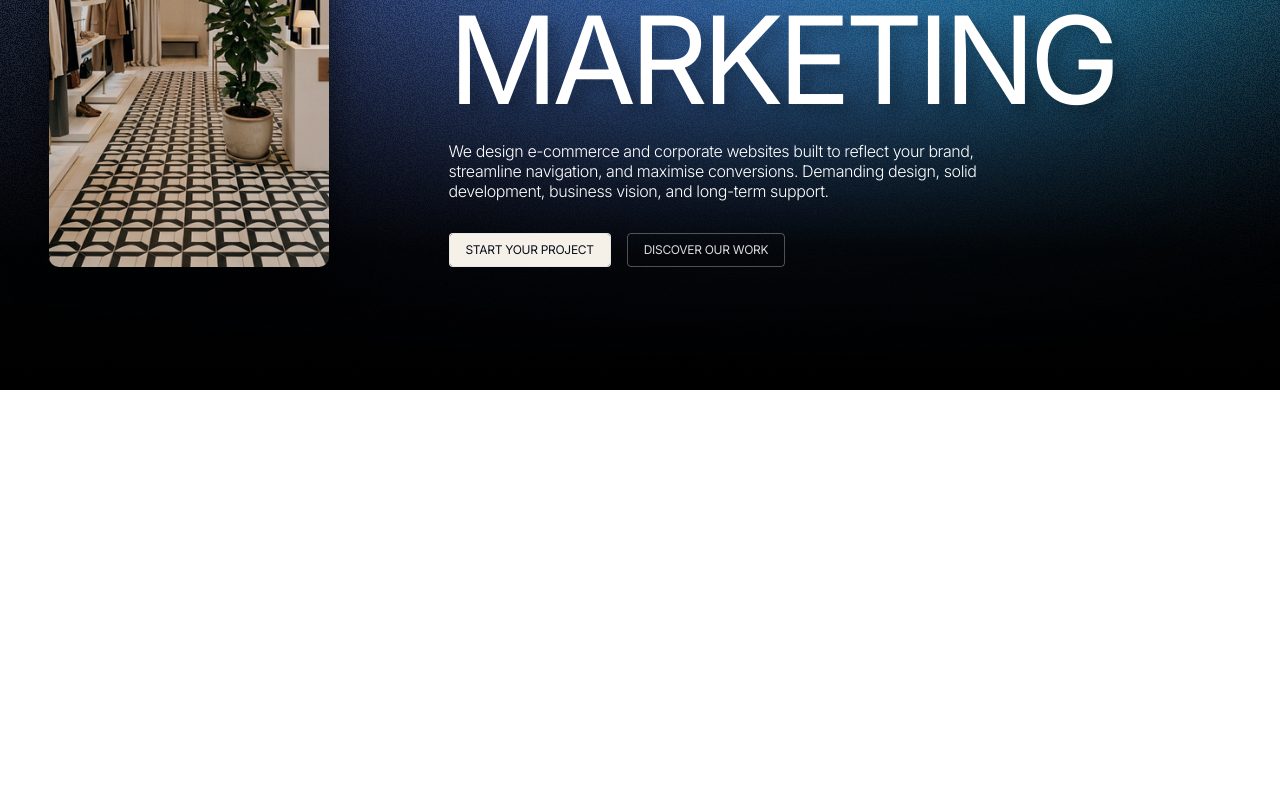
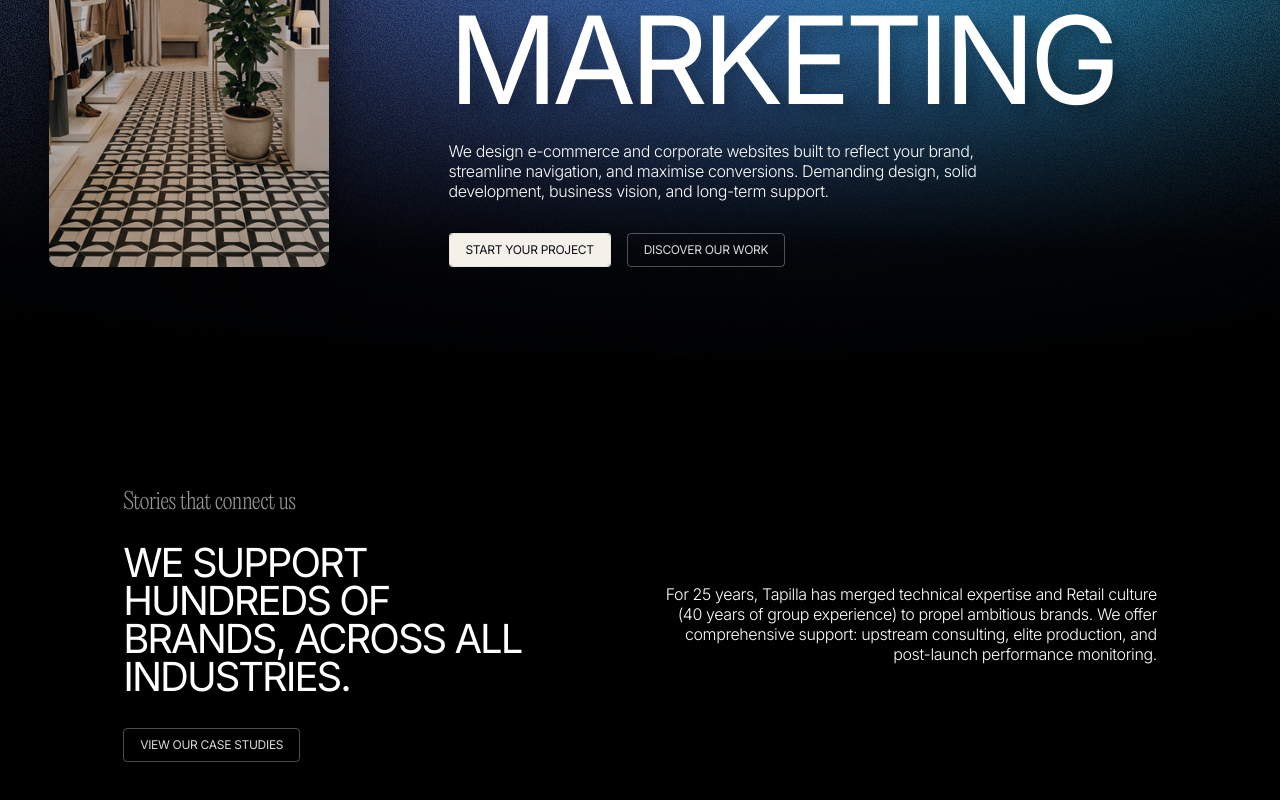
Before and after one commit to artkrasdev/tapilla, a Next.js app: page /en in a window 1280 px wide. Shown: the part 410-1210 px from the top of the page. Before the commit the page ends 800 px from the top, so only its background shows below. Built offline with nearby package versions, Linux system fonts and the light colour scheme.

Commit message:
Add brand section

```diff
--- a/app/[locale]/page.tsx
+++ b/app/[locale]/page.tsx
@@ -1,9 +1,11 @@
 import HeroSection from "@/components/HeroSection";
+import BrandsSection from "@/components/BrandsSection";
 
 export default function Home() {
   return (
     <main>
       <HeroSection />
+      <BrandsSection />
     </main>
   );
 }
--- /dev/null
+++ b/components/BrandsSection.tsx
@@ -0,0 +1,44 @@
+"use client";
+
+import { useTranslations } from "next-intl";
+import { Button } from "@/components/ui/button";
+
+export default function BrandsSection() {
+    const t = useTranslations("BrandsSection");
+
+    return (
+        <section className="relative w-full bg-black overflow-hidden">
+            {/* Content — same wrapper as HeroSection */}
+            <div className="relative z-10 mx-auto w-full max-w-content px-6 py-24 md:px-8 lg:px-12">
+                <div className="flex flex-col gap-12 md:px-[4.7rem] md:flex-row md:items-start md:justify-between md:gap-30">
+                    {/* Left column */}
+                    <div className="flex flex-col gap-6">
+                        {/* Subtitle — matches HeroSection tagline */}
+                        <p className="text-[1.4rem] font-light tracking-tight text-white/60 font-secondary">
+                            {t("subtitle")}
+                        </p>
+
+                        {/* Heading — same scale & rhythm as HeroSection h1 */}
+                        <h2 className="text-[clamp(2.2rem,5vw,2.5rem)] max-w-[500px] leading-[0.95] tracking-tighter uppercase text-white">
+                            {t("heading")}
+                        </h2>
+
+                        {/* CTA — same primary Button as HeroSection */}
+                        <div className="mt-2">
+                            <Button variant="secondary" render={<a href="#" />} nativeButton={false}>
+                                {t("cta")}
+                            </Button>
+                        </div>
+                    </div>
+
+                    {/* Right column — description, same as HeroSection body copy */}
+                    <div className="flex flex-col justify-center self-stretch max-w-[500px]">
+                        <p className="text-base font-light leading-5 tracking-tight text-white md:text-right">
+                            {t("description")}
+                        </p>
+                    </div>
+                </div>
+            </div>
+        </section>
+    );
+}
--- a/messages/en.json
+++ b/messages/en.json
@@ -20,5 +20,11 @@
         "slide2Name": "Project x Paris",
         "slide3Label": "Case study",
         "slide3Name": "Maison Kitsune"
+    },
+    "BrandsSection": {
+        "subtitle": "Stories that connect us",
+        "heading": "We support hundreds of brands, across all industries.",
+        "cta": "View our case studies",
+        "description": "For 25 years, Tapilla has merged technical expertise and Retail culture (40 years of group experience) to propel ambitious brands. We offer comprehensive support: upstream consulting, elite production, and post-launch performance monitoring."
     }
 }
--- a/messages/ru.json
+++ b/messages/ru.json
@@ -20,5 +20,11 @@
         "slide2Name": "Project x Paris",
         "slide3Label": "Кейс",
         "slide3Name": "Maison Kitsune"
+    },
+    "BrandsSection": {
+        "subtitle": "Истории, которые нас связывают",
+        "heading": "Мы сопровождаем сотни брендов, во всех отраслях.",
+        "cta": "Смотреть кейсы",
+        "description": "Уже 25 лет Tapilla объединяет техническую экспертизу и культуру ритейла (40 лет опыта группы), чтобы продвигать амбициозные бренды. Мы предлагаем комплексное сопровождение: стратегический консалтинг, элитное производство и мониторинг эффективности после запуска."
     }
 }
```
